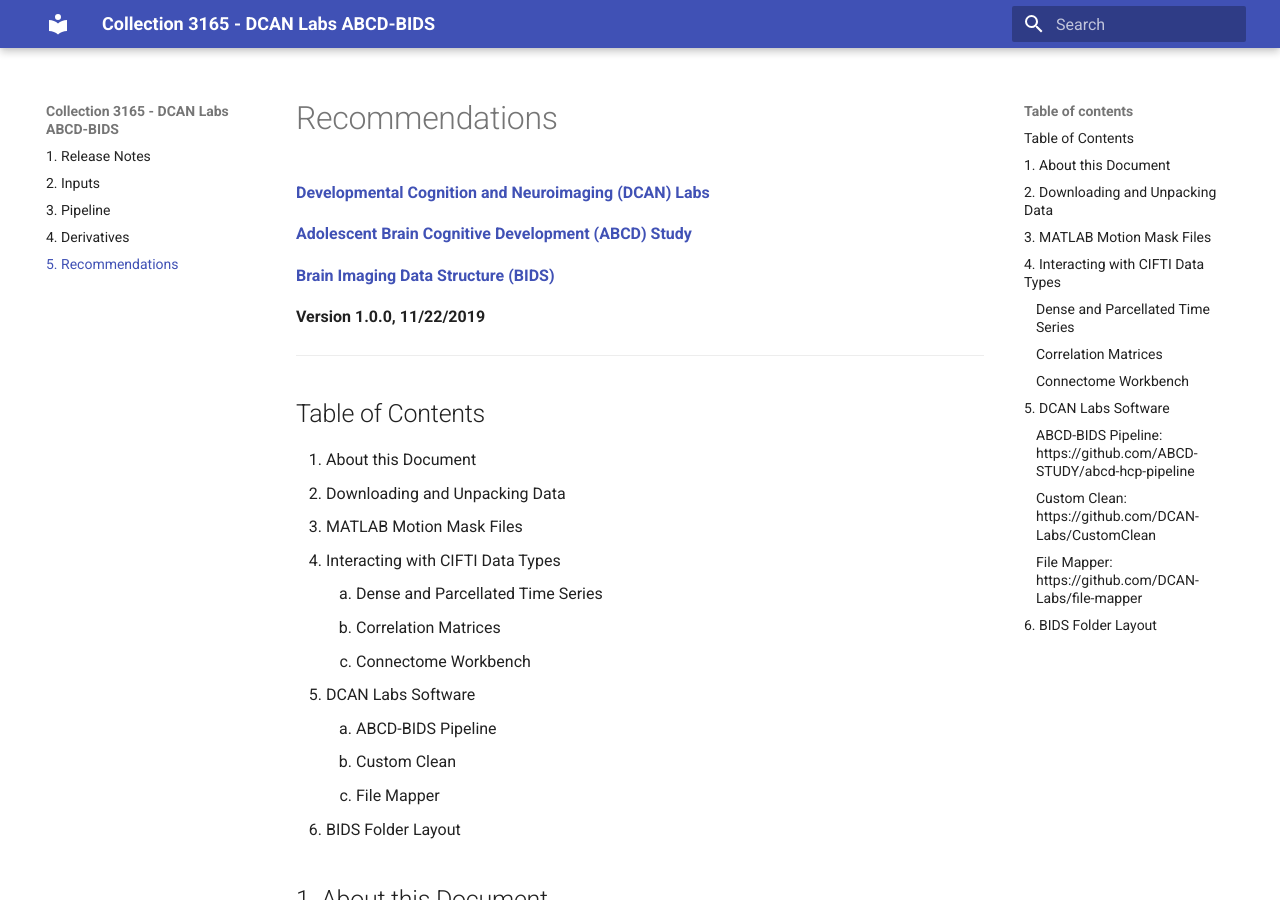
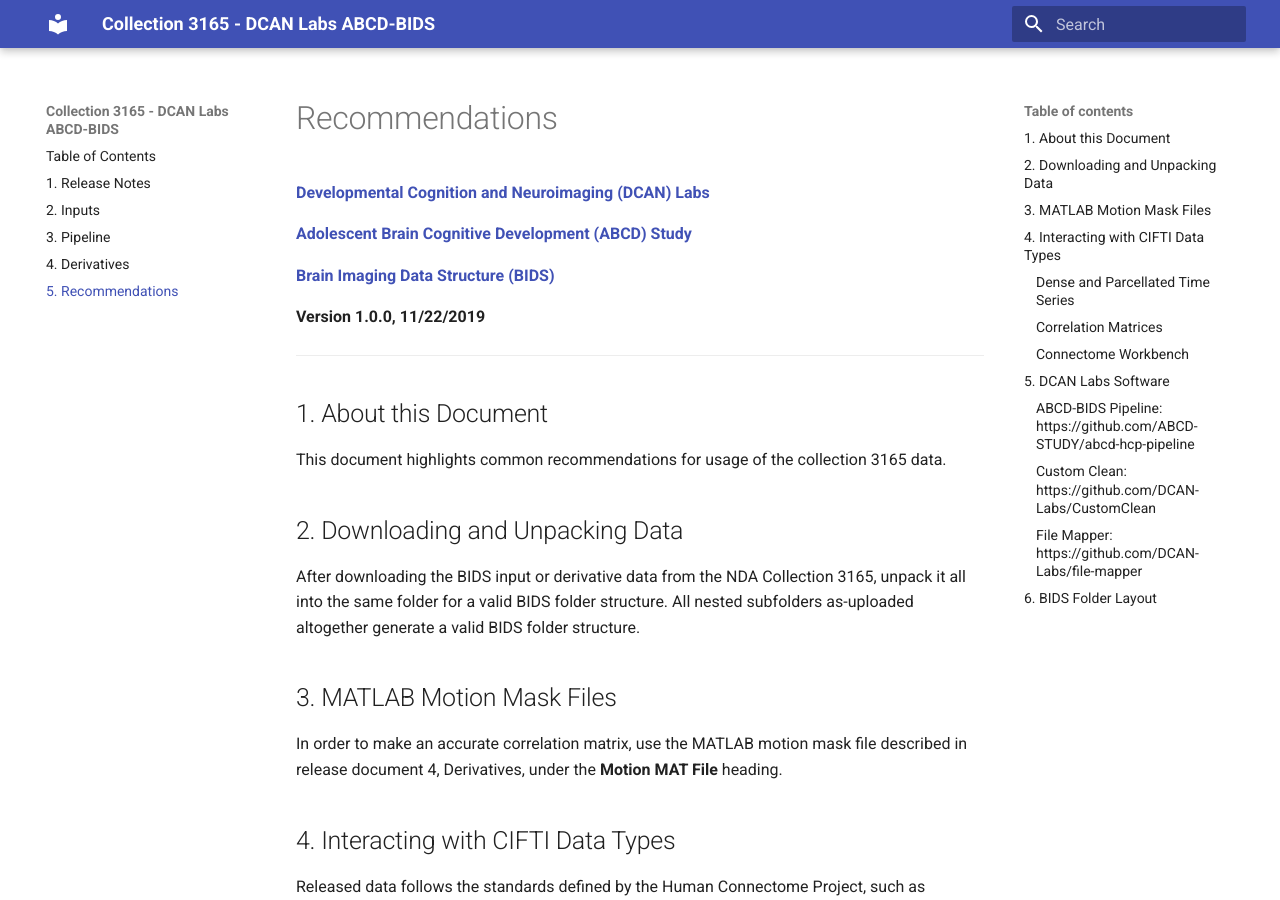
Before and after one commit to ABCD-STUDY/nda-abcd-collection-3165, an MkDocs documentation site: the page built from docs/recommendations.md, in a window 1280 px wide and 900 px high. Built offline with MkDocs 1.6.1 and Material for MkDocs 9.7.7, drawn with Linux system fonts in a browser that asks for light colours; old or Windows-style settings are respelled for this version of MkDocs.

Commit message:
Attempt for cleaner readthedocs look with TOC not duplicated

```diff
--- a/docs/recommendations.md
+++ b/docs/recommendations.md
@@ -9,21 +9,6 @@
 **Version 1.0.0, 11/22/2019**
 
 ---
-
-## Table of Contents
-
-1. About this Document
-1. Downloading and Unpacking Data
-1. MATLAB Motion Mask Files
-1. Interacting with CIFTI Data Types
-    1. Dense and Parcellated Time Series
-    1. Correlation Matrices
-    1. Connectome Workbench
-1. DCAN Labs Software
-    1. ABCD-BIDS Pipeline
-    1. Custom Clean
-    1. File Mapper
-1. BIDS Folder Layout
 
 ## 1. About this Document
 
--- a/mkdocs.yml
+++ b/mkdocs.yml
@@ -4,6 +4,7 @@ plugins:
   - search
 docs_dir: docs
 pages:
+  - Table of Contents: index.md
   - 1. Release Notes: release_notes.md
   - 2. Inputs: inputs.md
   - 3. Pipeline: pipeline.md
```
Also changed, not shown: docs/derivatives.md (+0 -14 lines), docs/index.md (added, +33 -0 lines), docs/inputs.md (+0 -13 lines), docs/pipeline.md (+0 -15 lines), docs/release_notes.md (+3 -27 lines).
